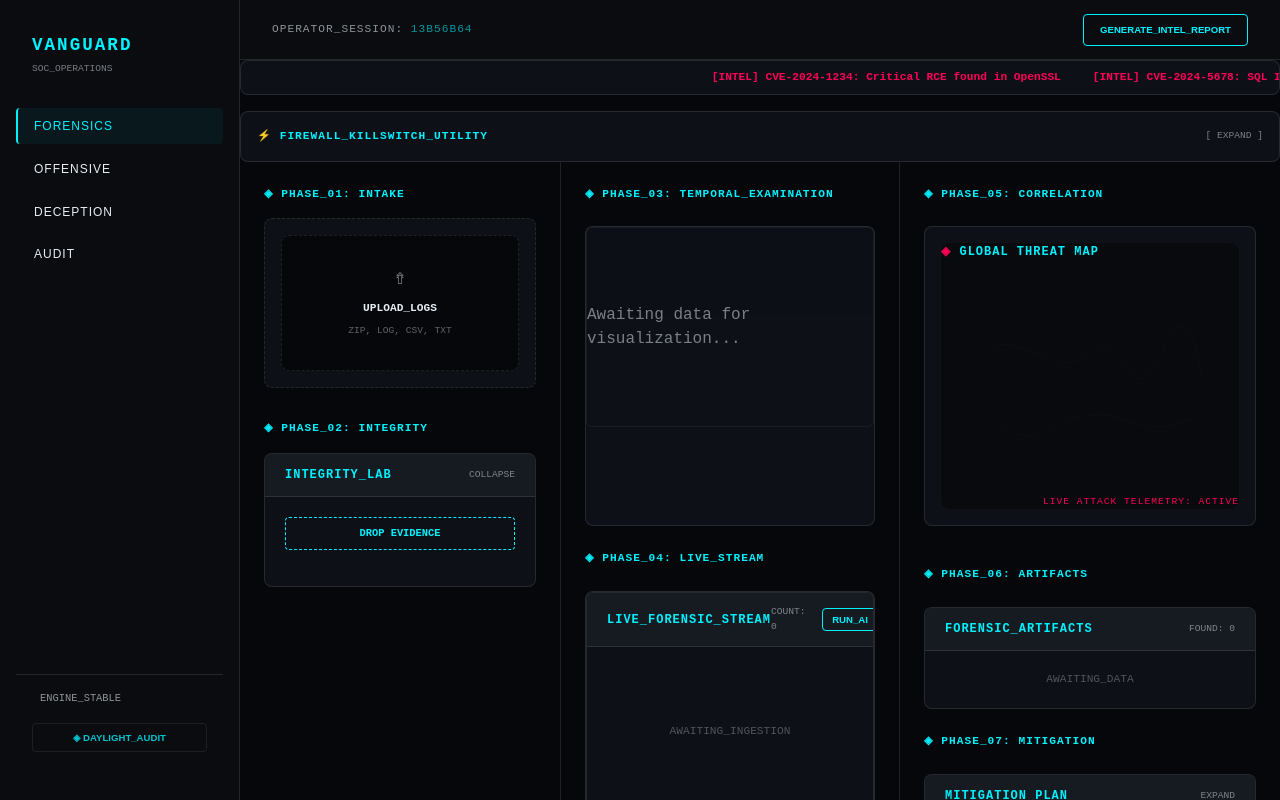
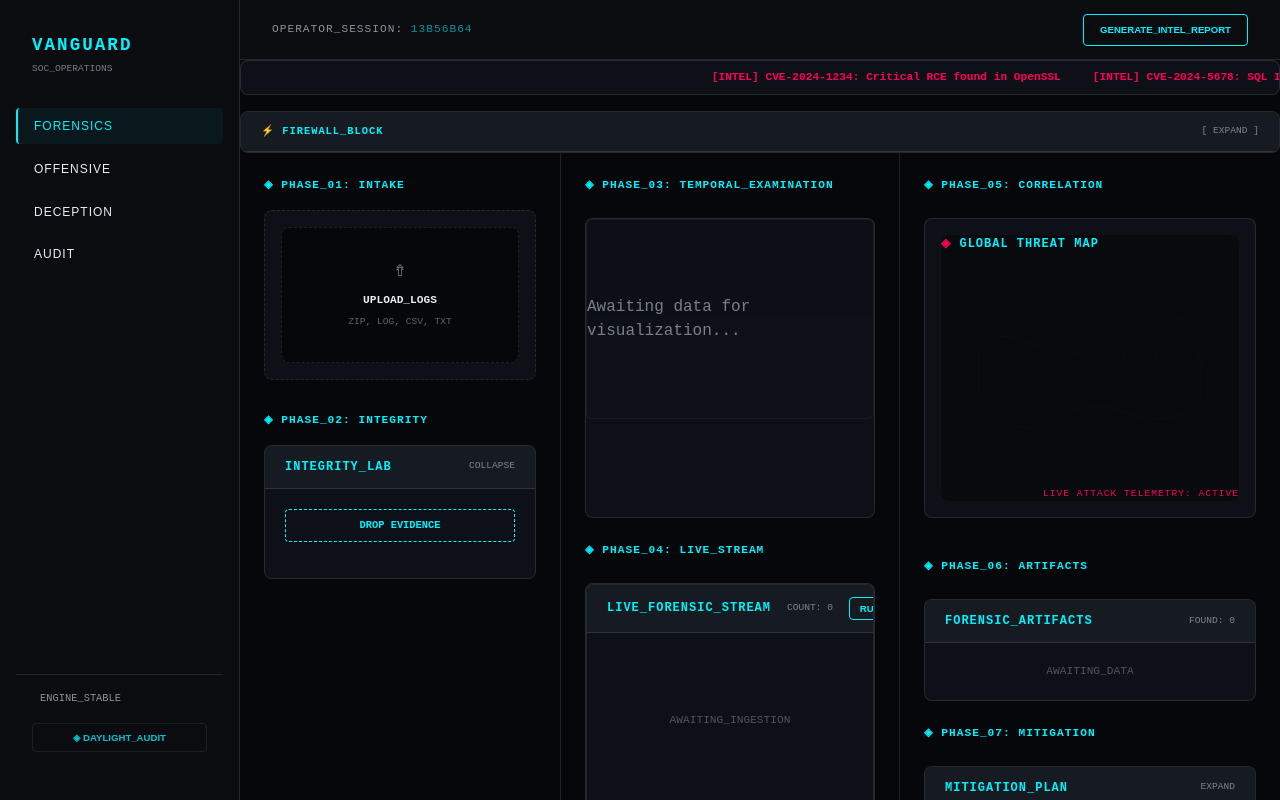
Before and after one commit to xCue10/security-scanner, a Next.js app: page / in a window 1280 px wide. Built offline with nearby package versions, Linux system fonts and the light colour scheme.

Commit message:
UI: Prevent text wrapping in card headers and shorten long labels

```diff
--- a/src/app/globals.css
+++ b/src/app/globals.css
@@ -69,6 +69,9 @@ body {
   display: flex;
   justify-content: space-between;
   align-items: center;
+  white-space: nowrap;
+  overflow: hidden;
+  gap: 1rem;
 }
 
 .card-body {
--- a/src/components/IntelligenceHub.tsx
+++ b/src/components/IntelligenceHub.tsx
@@ -35,15 +35,18 @@ export default function IntelligenceHub() {
       </div>
 
       {/* Collapsible Killswitch */}
-      <div className="card" style={{ margin: 0, padding: '1rem' }}>
+      <div className="card" style={{ margin: 0 }}>
         <div
           onClick={() => setIsKillswitchOpen(!isKillswitchOpen)}
-          style={{ display: 'flex', justifyContent: 'space-between', alignItems: 'center', cursor: 'pointer' }}
+          className="card-header"
+          style={{ cursor: 'pointer' }}
         >
-          <h2 style={{ margin: 0, fontSize: '0.7rem' }}>
-            <span style={{ color: 'var(--danger)' }}>⚡</span> FIREWALL_KILLSWITCH_UTILITY
+          <h2 style={{ fontSize: '0.65rem' }}>
+            <span style={{ color: 'var(--danger)' }}>⚡</span> FIREWALL_BLOCK
           </h2>
-          <span style={{ fontSize: '0.6rem', opacity: 0.5 }}>{isKillswitchOpen ? '[ COLLAPSE ]' : '[ EXPAND ]'}</span>
+          <span style={{ fontSize: '0.6rem', opacity: 0.5, flexShrink: 0 }}>
+            {isKillswitchOpen ? '[ COLLAPSE ]' : '[ EXPAND ]'}
+          </span>
         </div>
 
         {isKillswitchOpen && (
```
